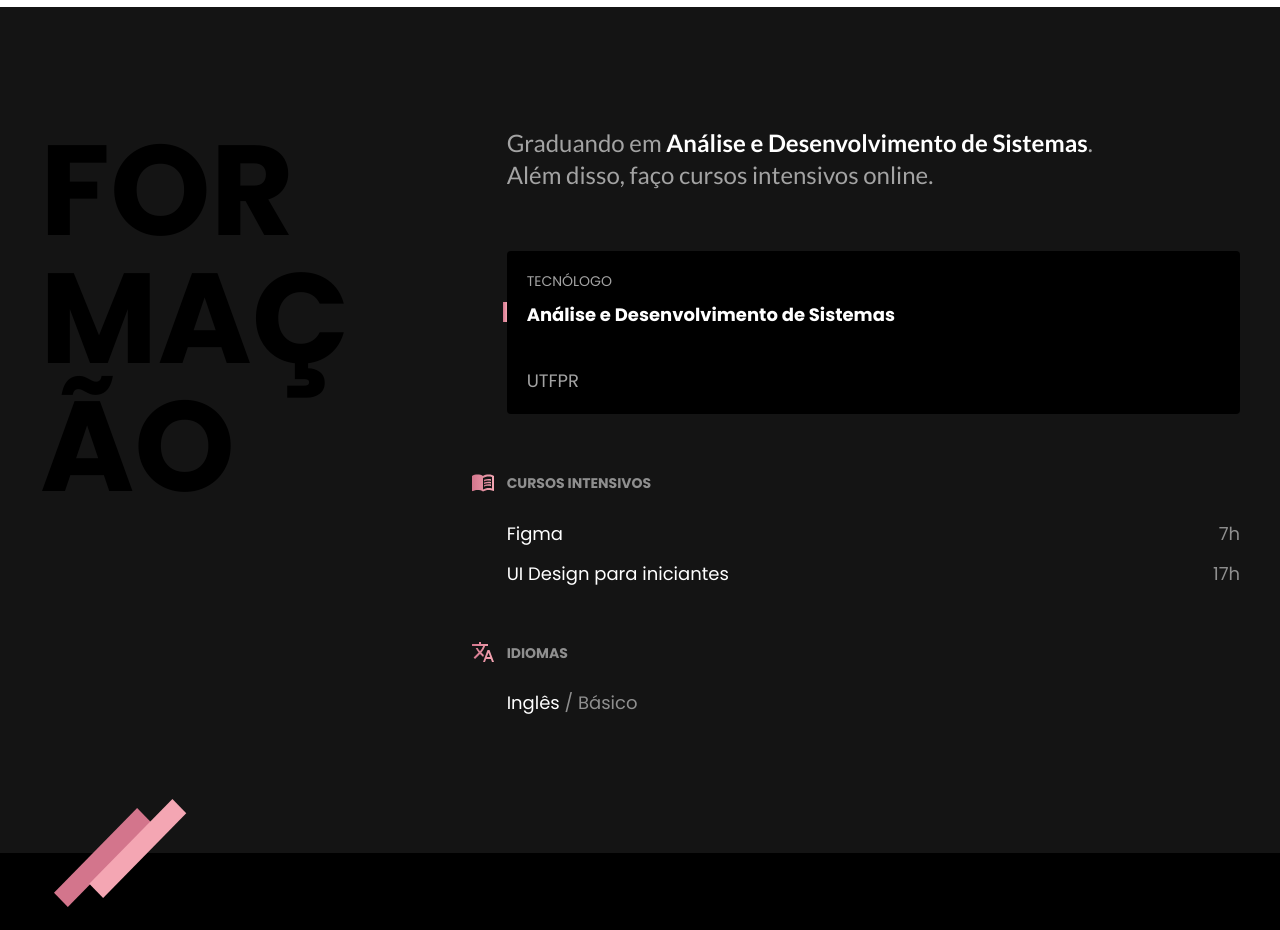
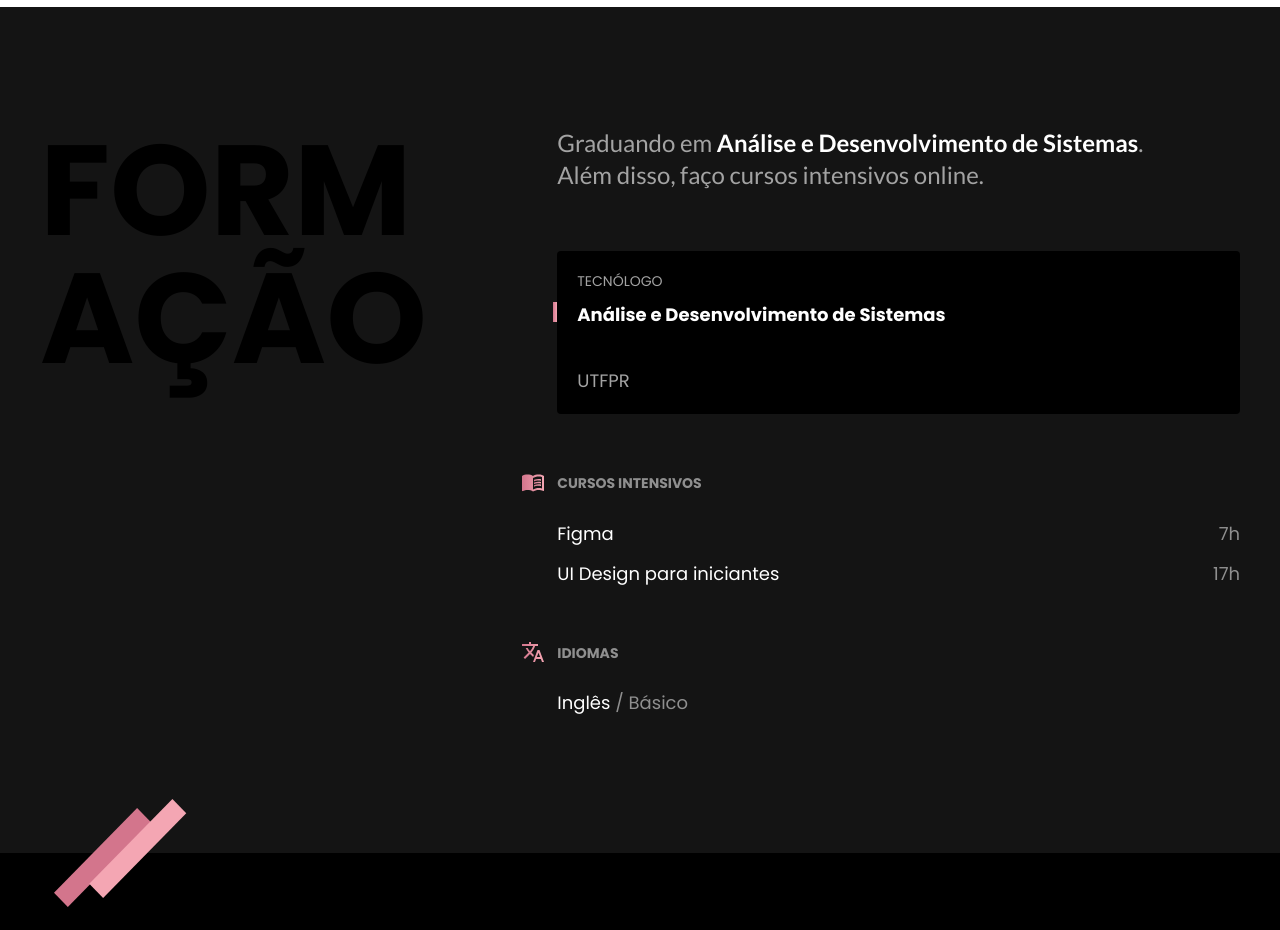
Before and after one commit to tatyyukie/portfolio, a plain HTML site: page index.html in a window 1280 px wide. Shown: the part 980-1910 px from the top of the page. Drawn offline with Linux system fonts and the light colour scheme.

Commit message:
Adjust caption size

```diff
--- a/css/formacao.css
+++ b/css/formacao.css
@@ -27,7 +27,7 @@
 .formacao .subtitulo {
     text-transform: uppercase;
     color: #000;
-    max-width: 5ch;
+    min-width: 5ch;
 }
 
 .formacao-texto{
```
